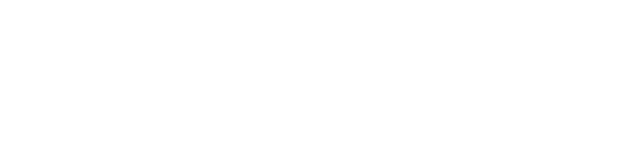
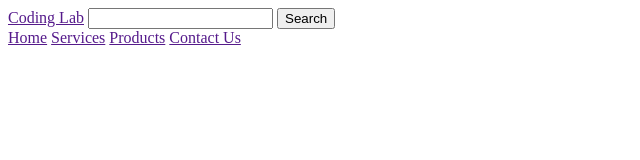
Before and after one commit to feliperosilva-study/navbar1, a plain HTML site: page index.html in a window 1280 px wide. Shown: the whole page, without its empty margins (0-640 px from the left). Drawn offline with Linux system fonts and the light colour scheme.

Commit message:
Added two navbars to html and started styling on css

```diff
--- a/index.html
+++ b/index.html
@@ -8,6 +8,18 @@
     <link rel="stylesheet" href="/styles.css">
 </head>
 <body>
-
+    <nav>
+        <div class="search-bar">
+            <a href="">Coding Lab</a>
+            <input type="text">
+            <button type="submit">Search</button>
+        </div>
+    </nav>
+    <nav>
+        <a href="">Home</a>
+        <a href="">Services</a>
+        <a href="">Products</a>
+        <a href="">Contact Us</a>
+    </nav>
 </body>
 </html>
--- a/styles.css
+++ b/styles.css
@@ -0,0 +1,3 @@
+.search-bar {
+    color: blue;
+}
```
